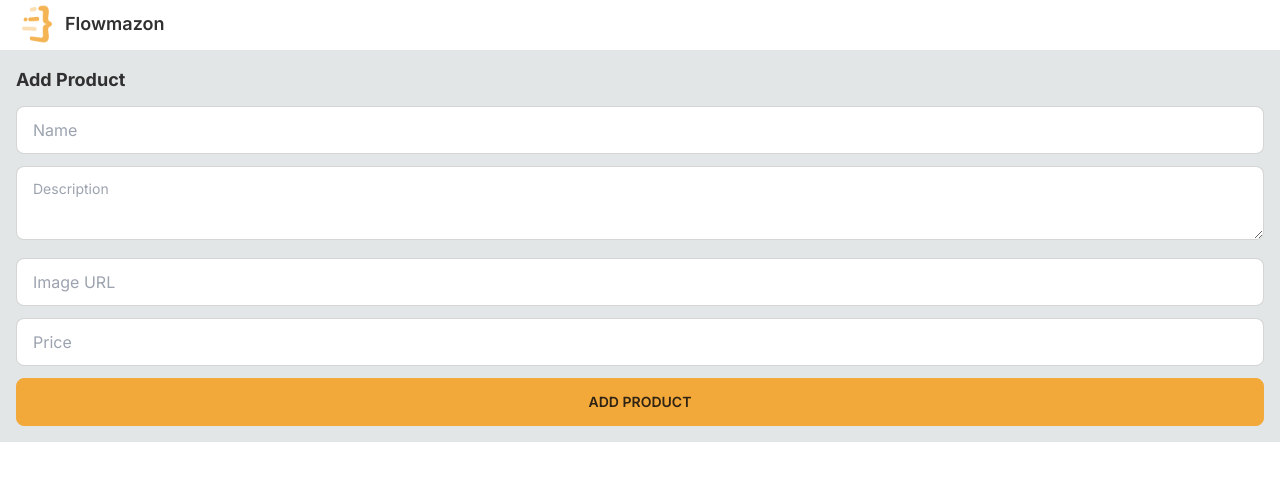
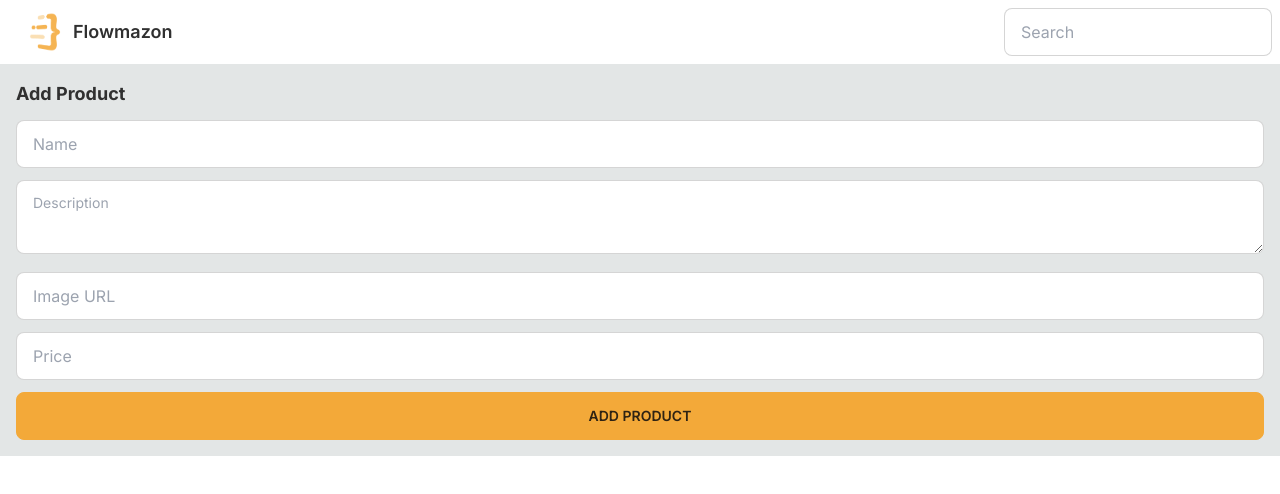
Before and after one commit to Forellko/ecommerce-FCC, a Next.js app: page /add-product in a window 1280 px wide. Shown: the top 494 px of the page. Built offline with nearby package versions, Linux system fonts and the light colour scheme.

Commit message:
Add search input

```diff
--- a/src/app/Navbar/Navbar.tsx
+++ b/src/app/Navbar/Navbar.tsx
@@ -4,12 +4,25 @@ import logo from "@/assets/logo.png";
 
 export default function Navbar() {
   return (
-    <div className="m-auto max-w-7xl gap-2 bg-base-100 sm:flex-row">
-      <div className="flex-1">
-        <Link href="/" className="btn btn-ghost text-lg normal-case">
-          <Image src={logo} alt="logo" height={40} width={40} />
-          Flowmazon
-        </Link>
+    <div className="bg-base-100">
+      <div className="navbar m-auto max-w-7xl flex-col gap-2 bg-base-100 sm:flex-row">
+        <div className="flex-1">
+          <Link href="/" className="btn btn-ghost text-lg normal-case">
+            <Image src={logo} alt="logo" height={40} width={40} />
+            Flowmazon
+          </Link>
+        </div>
+        <div className="flex-none gap-2">
+          <form>
+            <div className="form-control">
+              <input
+                name="searchQuery"
+                placeholder="Search"
+                className="input input-bordered w-full min-w-[100px]"
+              />
+            </div>
+          </form>
+        </div>
       </div>
     </div>
   );
```
